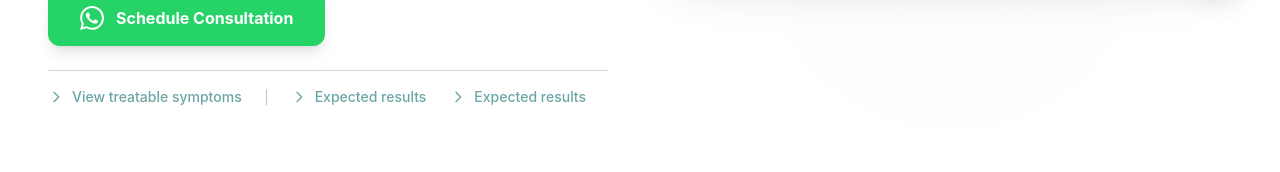
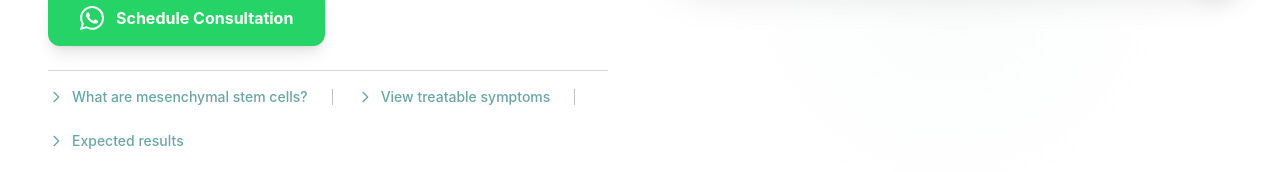
Before and after one commit to Jhonnety/medicina-deportiva-web, a Next.js app: page /en/tratamientos/celulas-madre-mesenquimales in a window 1280 px wide. Shown: the part 780-952 px from the top of the page. Built offline with nearby package versions, Linux system fonts and the light colour scheme.

Commit message:
improve *

```diff
--- a/app/[lang]/tratamientos/[slug]/page.tsx
+++ b/app/[lang]/tratamientos/[slug]/page.tsx
@@ -193,7 +193,7 @@ export default async function TreatmentPage({
         <TreatmentHero treatment={treatment} langContent={langContent} lang={lang} />
 
         {/* What Is Section */}
-        <section className="section-padding bg-white">
+        <section id="what-is-section" className="section-padding bg-white">
           <div className="container mx-auto px-4">
             <div className="max-w-4xl mx-auto">
               <h2 className="text-3xl md:text-4xl font-bold mb-10" style={{ color: '#182121' }}>
--- a/components/TreatmentHero.tsx
+++ b/components/TreatmentHero.tsx
@@ -125,7 +125,25 @@ export default function TreatmentHero({ treatment, langContent, lang }: Treatmen
             </div>
 
             {/* Enlaces rápidos de navegación */}
-            <div className="flex items-center gap-6 pt-4 border-t border-gray-200">
+            <div className="flex flex-wrap items-center gap-4 sm:gap-6 pt-4 border-t border-gray-200">
+              <button
+                onClick={() => scrollToSection('what-is-section')}
+                className="group flex items-center gap-2 text-sm font-medium transition-all duration-200"
+                style={{ color: '#6ba5a5' }}
+              >
+                <svg className="w-4 h-4 transition-transform group-hover:translate-x-1" fill="none" stroke="currentColor" viewBox="0 0 24 24">
+                  <path strokeLinecap="round" strokeLinejoin="round" strokeWidth={2} d="M9 5l7 7-7 7" />
+                </svg>
+                <span className="group-hover:underline">
+                  {lang === 'es'
+                    ? `¿Qué ${langContent.title.toLowerCase().includes('células') || langContent.title.toLowerCase().includes('cells') ? 'son' : 'es'} ${langContent.title.split('|')[0].trim().toLowerCase()}?`
+                    : `What ${langContent.title.toLowerCase().includes('cells') ? 'are' : 'is'} ${langContent.title.split('|')[0].trim().toLowerCase()}?`
+                  }
+                </span>
+              </button>
+
+              <div className="hidden sm:block w-px h-4 bg-gray-300"></div>
+
               <button
                 onClick={() => scrollToSection('symptoms-section')}
                 className="group flex items-center gap-2 text-sm font-medium transition-all duration-200"
@@ -139,21 +157,7 @@ export default function TreatmentHero({ treatment, langContent, lang }: Treatmen
                 </span>
               </button>
 
-              <div className="w-px h-4 bg-gray-300"></div>
-
-              <button
-                onClick={() => scrollToSection('results-section')}
-                className="group flex items-center gap-2 text-sm font-medium transition-all duration-200"
-                style={{ color: '#6ba5a5' }}
-              >
-                <svg className="w-4 h-4 transition-transform group-hover:translate-x-1" fill="none" stroke="currentColor" viewBox="0 0 24 24">
-                  <path strokeLinecap="round" strokeLinejoin="round" strokeWidth={2} d="M9 5l7 7-7 7" />
-                </svg>
-                <span className="group-hover:underline">
-                  {lang === 'es' ? 'Resultados esperados' : 'Expected results'}
-                </span>
-              </button>
-
+              <div className="hidden sm:block w-px h-4 bg-gray-300"></div>
 
               <button
                 onClick={() => scrollToSection('results-section')}
```
